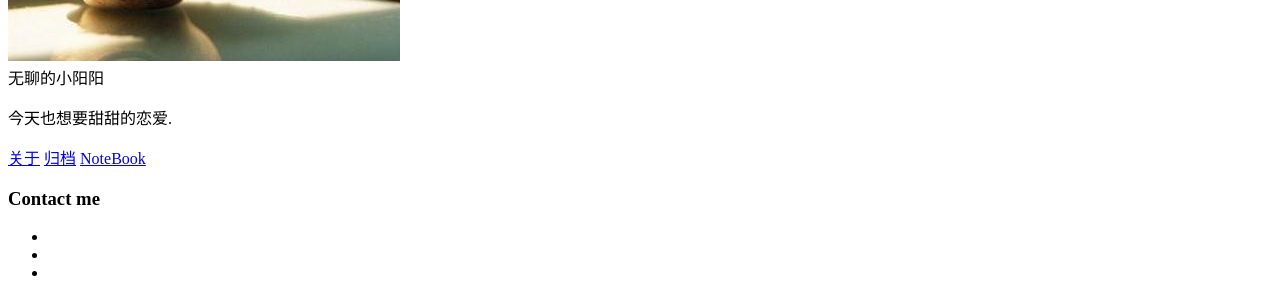
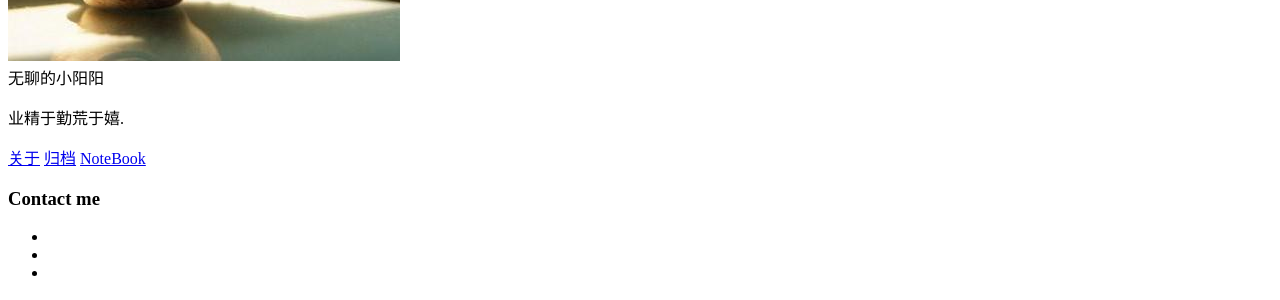
Before and after one commit to guoyang1996/guoyang1996.github.io, a Jekyll site: the page built from about.md, in a window 1280 px wide. Shown: the part 439-739 px from the top of the page. Built offline with Jekyll 4.4.1, drawn with Linux system fonts in a browser that asks for light colours; comment, search, counter and statistics services are not loaded.

Commit message:
Update _config.yml

```diff
--- a/_config.yml
+++ b/_config.yml
@@ -11,7 +11,7 @@ site-twitter: #if your site has a twitter account, enter it here
 # Author Settings
 author: 无聊的小阳阳 # add your name
 author-img: guoyang.jpg # add your photo
-about-author: 今天也想要甜甜的恋爱.  # add description
+about-author: 业精于勤荒于嬉.  # add description
 social-weibo: 5503031939 # add your weibo handle
 social-facebook: # add your Facebook handle
 social-github: guoyang1996 # add your Github handle
```
